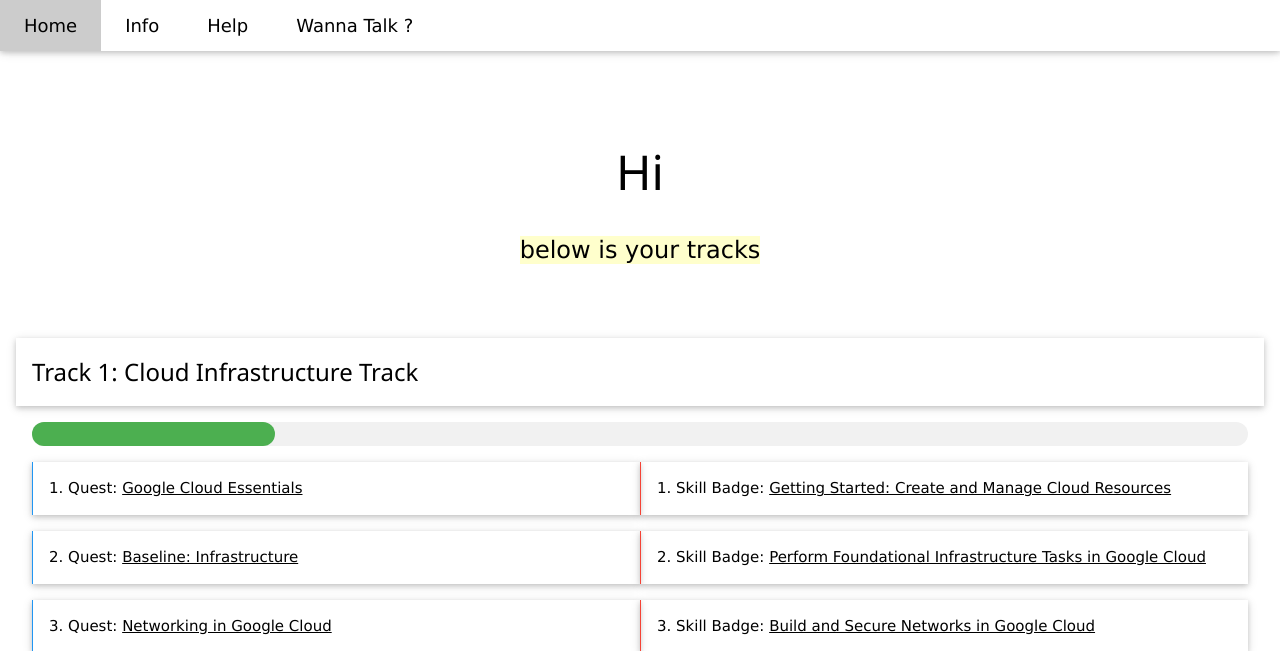
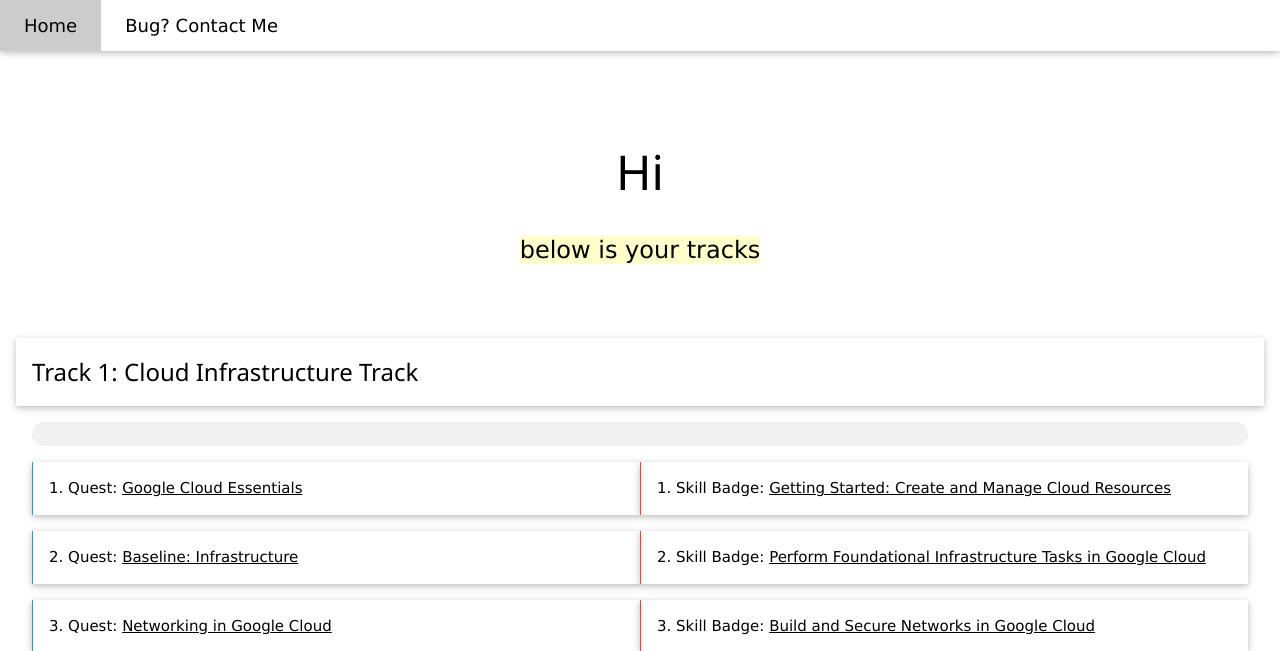
Before and after one commit to AMIRTHESWARAN/googlecloudtrack, a Flask app: template templates/index.html in a window 1280 px wide. Shown: the top 651 px of the page. Run offline with Flask 2, Linux system fonts and the light colour scheme; the template is opened without the code that fills it, so the values that code supplies are empty.

Commit message:
final change

```diff
--- a/main.py
+++ b/main.py
@@ -19,23 +19,6 @@ def gfg():
       return render_template("wrongurl.html")
     for a in soup.findAll('span', attrs={'class':'ql-subhead-1 l-mts'}):
       badges.append(a.text[1:-1])
-    res = [''] * 60
-    ress = ['']* 60
-    t = ['Google Cloud Essentials', 'Getting Started: Create and Manage Cloud Resources ', 'Baseline: Infrastructure', 'Perform Foundational Infrastructure Tasks in Google Cloud', 'Networking in Google Cloud',
- 'Build and Secure Networks in Google Cloud', 'Kubernetes in Google Cloud ', 'Deploy to Kubernetes in Google Cloud ', 'Cloud Engineering ', 'Setup and Configure a Cloud Environment in Google Cloud', 'DevOps Essentials', 'Implement DevOps in Google Cloud',
-  'Understanding Your Google Cloud Costs', 'Google Cloud Solutions I', 'Cloud Architecture', 'Cloud Architecture: Design, Implement, and Manage', "Google Cloud's Operations Suite", 'Monitor and Log with Google Cloud Operations Suite', 'Google Developer Essentials',
-  'OK Google: Build Interactive Apps with Google Assistant', 'Build Interactive Apps with Google Assistant', 'Cloud Development', 'Website on Google Cloud',
- 'Build a Website on Google Cloud', 'Baseline: Deploy & Develop', 'Exploring APIs', 'IoT in the Google Cloud', 'Workspace: Add-ons', 'Build Apps & Websites with Firebase',
-     'Serverless Firebase Development', 'Google Cloud Run Serverless Workshop', 'Serverless Cloud Run Development', 'BigQuery Basics for Data Analysts ', 'Insights from Data with BigQuery ',
-      'BigQuery for Machine Learning','Create ML Models with BigQuery ML', 'BigQuery for Marketing Analysts', 'Bracketology with Google Cloud', 'Applied Data: Blockchain', 'Data Engineering', 'Engineer Data in Google Cloud',
-      'Cloud SQL','BigQuery for Data Warehousing', 'Build and Optimize Data Warehouses with BigQuery', 'Scientific Data Processing', 'Google Cloud Solutions II: Data and Machine Learning', 'Baseline: Data, ML, AI', 'Perform Foundational Data, ML, and AI Tasks in Google Cloud',
-      'Explore Machine Learning Models with Explainable AI',
-      'Intro to ML: Language Processing', 'Intro to ML: Image Processing', 'Machine Learning APIs', 'Integrate with Machine Learning APIs', 'Intermediate ML: TensorFlow on Google Cloud', 'Advanced ML: ML Infrastructure',
-      'Cloud Logging', 'Security & Identity Fundamentals', 'Ensure Access & Identity in Google Cloud', 'Language, Speech, Text, & Translation with Google Cloud APIs', 'Cloud Healthcare API']
-    a = 'w3-green'
-    for i in range(60):
-      if t[i] in badges:
-        res[i]='w3-green'
     return render_template("index.html",name=name, arr=badges)
   else:
     if request.method == "POST":
--- a/templates/index.html
+++ b/templates/index.html
@@ -2,7 +2,17 @@
 <html lang="en">
 <head>
 <title>Google Cloud Ready Facilitator Program Tracking</title>
+  <script async src="https://www.googletagmanager.com/gtag/js?id=G-5VMC5G2WK7"></script>
+<script>
+  window.dataLayer = window.dataLayer || [];
+  function gtag(){dataLayer.push(arguments);}
+  gtag('js', new Date());
+
+  gtag('config', 'G-5VMC5G2WK7');
+</script>
 <meta charset="UTF-8">
+  <meta property=og:title content="Google Cloud Ready Facilitator Program Tracking" />
+<meta name="description" content="This website helps you to track your progess in Google Cloud Ready Facilitator Program and show syllabus link.">
 <meta name="viewport" content="width=device-width, initial-scale=1">
 <link rel="stylesheet" href="https://www.w3schools.com/w3css/4/w3.css">
 <link rel="stylesheet" href="https://cdnjs.cloudflare.com/ajax/libs/font-awesome/4.7.0/css/font-awesome.min.css">
@@ -14,17 +24,13 @@
 <div class="w3-top w3-white">
     <div class="w3-bar w3-card w3-left-align w3-large">
       <a  class="w3-bar-item w3-button w3-hide-medium w3-hide-large w3-right w3-padding-large w3-large " href="javascript:void(0);" onclick="myFunction('navDemo')" title="Toggle Navigation Menu"><i class="fa fa-bars"></i></a>
-      <a href="#" class="w3-bar-item w3-button w3-padding-large w3-white">Home</a>
-      <a href="#" class="w3-bar-item w3-button w3-hide-small w3-padding-large ">Info</a>
-      <a href="#" class="w3-bar-item w3-button w3-hide-small w3-padding-large ">Help</a>
-      <a href="#" class="w3-bar-item w3-button w3-hide-small w3-padding-large ">Wanna Talk ?</a>
+      <a href="https://googlecloud.open-web-tech.repl.co/" class="w3-bar-item w3-button w3-padding-large w3-white">Home</a>
+      <a href="https://www.linkedin.com/in/amirtheswaran/" class="w3-bar-item w3-button w3-hide-small w3-padding-large ">Bug? Contact Me</a>
     </div>
   <!-- Navbar on small screens -->
   <div id="navDemo" class="w3-bar-block w3-hide w3-hide-large w3-hide-medium w3-large">
-    <a href="#" class="w3-bar-item w3-button w3-padding-large">Link 1</a>
-    <a href="#" class="w3-bar-item w3-button w3-padding-large">Link 2</a>
-    <a href="#" class="w3-bar-item w3-button w3-padding-large">Link 3</a>
-    <a href="#" class="w3-bar-item w3-button w3-padding-large">Link 4</a>
+    <a href="#" class="w3-bar-item w3-button w3-padding-large">Bug ? Contact Me</a>
+
   </div>
 </div>
 <!-- Header -->
@@ -39,7 +45,7 @@
   <h3><button onclick="myFunction('Demo1')" style="border: none;backgroundColor: white;" class="w3-padding-16 w3-white w3-card w3-panel w3-block w3-left-align ">Track 1: Cloud Infrastructure Track</button></h3>
   <div id="Demo1" class="w3-container w3-hide w3-show">
     <div class="w3-light-grey w3-round-xlarge">
-      <div id="d1" class="w3-container w3-green w3-round-xlarge" style="height:24px;width:20%"></div>
+      <div id="d1" class="w3-container w3-round-xlarge" style="height:24px;width:0%"></div>
     </div>
 
    <!-- Grid -->
@@ -144,7 +150,7 @@
   <h3><button onclick="myFunction('Demo2')" style="border: none;backgroundColor: white;" class="w3-padding-16 w3-card w3-white w3-panel w3-block w3-left-align">Track 2: Cloud-native Application Development Track</button></h3>
   <div id="Demo2" class="w3-container w3-hide">
     <div class="w3-light-grey w3-round-xlarge">
-      <div id="d2" class="w3-container w3-green w3-round-xlarge" style="height:24px;width:20%"></div>
+      <div id="d2" class="w3-container w3-round-xlarge" style="height:24px;width:0%"></div>
     </div>
 
    <!-- Grid -->
@@ -246,7 +252,7 @@
   <h3><button onclick="myFunction('Demo3')" style="border: none;backgroundColor: white;" class="w3-padding-16 w3-block w3-white w3-panel w3-card w3-left-align">Track 3: Big Data & Machine Learning Track</button></h3>
   <div id="Demo3" class="w3-container w3-hide">
     <div class="w3-light-grey w3-round-xlarge">
-      <div id="d3" class="w3-container w3-green w3-round-xlarge" style="height:24px;width:20%"></div>
+      <div id="d3" class="w3-container w3-round-xlarge" style="height:24px;width:0%"></div>
     </div>
 
    <!-- Grid -->
@@ -349,7 +355,7 @@
   <h3><button onclick="myFunction('Demo4')" style="border: none;backgroundColor: white;" class="w3-padding-16 w3-block w3-white w3-panel w3-card w3-left-align">Track 4: Security, Machine Learning & AI</button></h3>
   <div id="Demo4" class="w3-container w3-hide">
     <div class="w3-light-grey w3-round-xlarge">
-      <div id="d4" class="w3-container w3-green w3-round-xlarge" style="height:24px;width:20%"></div>
+      <div id="d4" class="w3-container w3-round-xlarge" style="height:24px;width:0%"></div>
     </div>
 
    <!-- Grid -->
@@ -462,17 +476,16 @@ function myFunction(id) {
 </script>
 <script>
   // Used to toggle the menu on small screens when clicking on the menu button   \{\{cc([0-9])*\}\}   <i id="cc$1"></i>
-const badge = ['Google Cloud Essentials', 'Getting Started: Create and Manage Cloud Resources ', 'Baseline: Infrastructure', 'Perform Foundational Infrastructure Tasks in Google Cloud', 'Networking in Google Cloud',
-'Build and Secure Networks in Google Cloud', 'Kubernetes in Google Cloud ', 'Deploy to Kubernetes in Google Cloud ', 'Cloud Engineering ', 'Setup and Configure a Cloud Environment in Google Cloud', 'DevOps Essentials', 'Implement DevOps in Google Cloud',
-'Understanding Your Google Cloud Costs', 'Google Cloud Solutions I', 'Cloud Architecture', 'Cloud Architecture: Design, Implement, and Manage', "Google Cloud's Operations Suite", 'Monitor and Log with Google Cloud Operations Suite', 'Google Developer Essentials',
+const badge = ['Google Cloud Essentials', 'Create and Manage Cloud Resources', 'Baseline: Infrastructure', 'Perform Foundational Infrastructure Tasks in Google Cloud', 'Networking in Google Cloud ',
+'Build and Secure Networks in Google Cloud', 'Kubernetes in Google Cloud', 'Deploy to Kubernetes in Google Cloud', 'Cloud Engineering', 'Set Up and Configure a Cloud Environment in Google Cloud', 'DevOps Essentials', 'Implement DevOps in Google Cloud',
+'Understanding Your Google Cloud Costs', 'Google Cloud Solutions I: Scaling Your Infrastructure', 'Cloud Architecture', 'Cloud Architecture: Design, Implement, and Manage', "Google Cloud's Operations Suite", 'Monitor and Log with Google Cloud Operations Suite', 'Google Developer Essentials',
 'OK Google: Build Interactive Apps with Google Assistant', 'Build Interactive Apps with Google Assistant', 'Cloud Development', 'Website on Google Cloud',
 'Build a Website on Google Cloud', 'Baseline: Deploy & Develop', 'Exploring APIs', 'IoT in the Google Cloud', 'Workspace: Add-ons', 'Build Apps & Websites with Firebase',
-   'Serverless Firebase Development', 'Google Cloud Run Serverless Workshop', 'Serverless Cloud Run Development', 'BigQuery Basics for Data Analysts ', 'Insights from Data with BigQuery ',
-    'BigQuery for Machine Learning','Create ML Models with BigQuery ML', 'BigQuery for Marketing Analysts', 'Bracketology with Google Cloud', 'Applied Data: Blockchain', 'Data Engineering', 'Engineer Data in Google Cloud',
+   'Serverless Firebase Development', 'Google Cloud Run Serverless Workshop', 'Serverless Cloud Run Development', 'BigQuery Basics for Data Analysts', 'Insights from Data with BigQuery',
+    'BigQuery for Machine Learning','Create ML Models with BigQuery ML', 'BigQuery for Marketing Analysts', 'NCAA® March Madness®: Bracketology with Google Cloud', 'Applied Data: Blockchain', 'Data Engineering', 'Engineer Data in Google Cloud',
     'Cloud SQL','BigQuery for Data Warehousing', 'Build and Optimize Data Warehouses with BigQuery', 'Scientific Data Processing', 'Google Cloud Solutions II: Data and Machine Learning', 'Baseline: Data, ML, AI', 'Perform Foundational Data, ML, and AI Tasks in Google Cloud',
-    'Explore Machine Learning Models with Explainable AI',
     'Intro to ML: Language Processing', 'Intro to ML: Image Processing', 'Machine Learning APIs', 'Integrate with Machine Learning APIs', 'Intermediate ML: TensorFlow on Google Cloud', 'Advanced ML: ML Infrastructure',
-    'Cloud Logging', 'Security & Identity Fundamentals', 'Ensure Access & Identity in Google Cloud', 'Language, Speech, Text, & Translation with Google Cloud APIs', 'Cloud Healthcare API'];
+    'Cloud Logging', 'Security & Identity Fundamentals', 'Ensure Access & Identity in Google Cloud', 'Language, Speech, Text, & Translation with Google Cloud APIs', 'Cloud Healthcare API', 'Secure Workloads in Google Kubernetes Engine'];
 
 const arr = {{arr | safe }};
 let t = 0;
@@ -520,31 +533,44 @@ document.getElementById("cc"+ t).innerHTML += "&nbsp;<span class='w3-badge w3-gr
 function progress(some){
   var ele = document.getElementById(some);
   if(some == "d1"){
-    if(d1>0){
-      ele.style.width = (d1/18)*100 + "%";
+      let x1 = (d1/18)*100;
+      if(x1 <= 15){ele.classList.add("w3-red");}
+      else if(x1 == 100){ele.classList.add("w3-green");}
+      else if(x1 > 15 && x1 < 55){ele.classList.add("w3-orange");}
+      else{ele.classList.add("w3-amber");}
+      ele.style.width = x1+"%";
     }
-  }
   else if(some == "d2"){
-    if(d2>0){
-      ele.style.width = (d2/32)*100 + "%";
+      let x2 = (d2/14)*100;
+      if(x2 <= 15){ele.classList.add("w3-red");}
+      else if(x2 == 100){ele.classList.add("w3-green");}
+      else if(x2 > 15 && x2 < 55){ele.classList.add("w3-orange");}
+      else{ele.classList.add("w3-amber");}
+      ele.style.width = x2+"%";
     }
-  }
   else if(some == "d3"){
-    if(d3>0){
-      ele.style.width = (d3/46)*100 + "%";
+      let x3 = (d3/14)*100;
+      if(x3 <= 15){ele.classList.add("w3-red");}
+      else if(x3 == 100){ele.classList.add("w3-green");}
+      else if(x3 > 15 && x3 < 55){ele.classList.add("w3-orange");}
+      else{ele.classList.add("w3-amber");}
+      ele.style.width = x3+"%";
     }
-  }
   else if(some == "d4"){
-    if(d4>0){
-      ele.style.width = (d4/60)*100 + "%";
-    }
+      let x4 = (d4/14)*100;
+      if(x4 <= 15){ele.classList.add("w3-red");}
+      else if(x4 == 100){ele.classList.add("w3-green");}
+      else if(x4 > 15 && x4 < 55){ele.classList.add("w3-orange");}
+      else{ele.classList.add("w3-amber");}
+      console.log(x4)
+      ele.style.width = x4+"%";
   }
 }
 progress("d1");
 progress("d2");
 progress("d3");
 progress("d4");
+</script>
 
-</script>
     </body>
     </html>
```
Also changed, not shown: other parts of templates/index.html (+21 -13 lines), w3.css (renamed from templates/w3.css).
